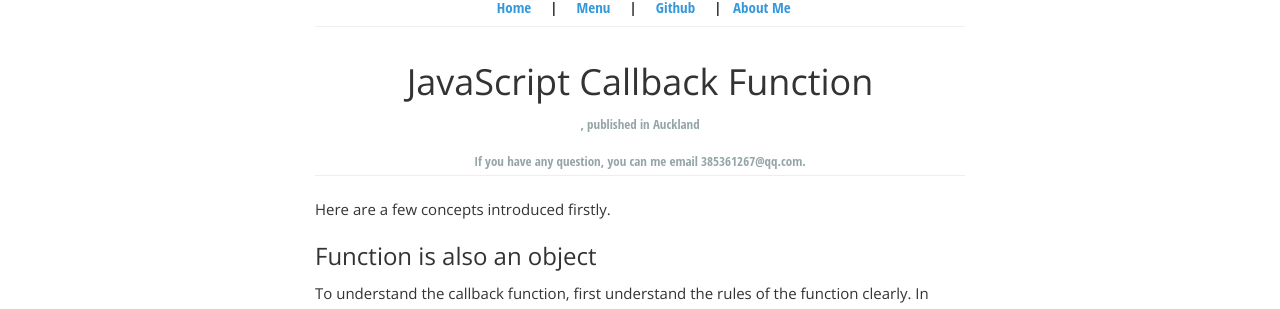
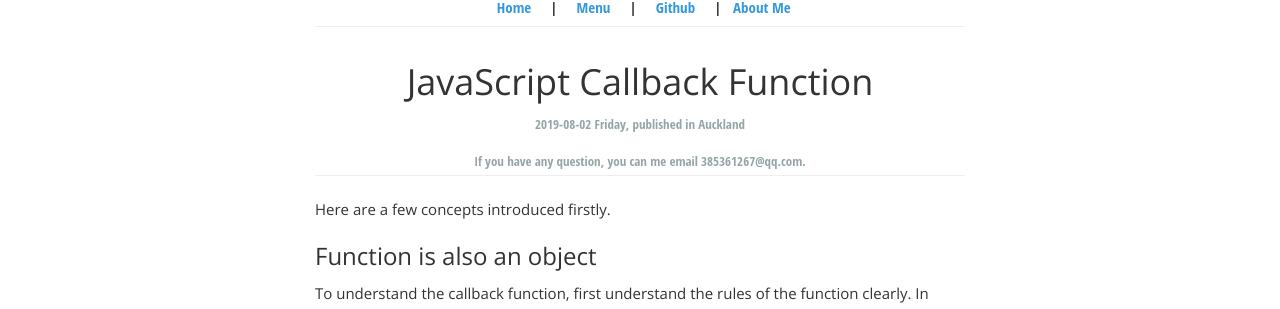
Before and after one commit to dsy401/OliBlog, a Jekyll site: the page built from _posts/2019-08-02-javascript-callback-function.md, in a window 1280 px wide. Shown: the part 237-546 px from the top of the page. Built offline with Jekyll 4.4.1, drawn with Linux system fonts in a browser that asks for light colours.

Commit message:
Updated '_posts/2019-08-02-javascript-callback-function.md' via CloudCannon

````diff
--- a/_posts/2019-08-02-javascript-callback-function.md
+++ b/_posts/2019-08-02-javascript-callback-function.md
@@ -1,7 +1,7 @@
 ---
 layout: post_layout
 title: JavaScript Callback Function
-time:
+time: 2019-08-02 Friday
 location: Auckland
 pulished: true
 excerpt_separator: '```'
````
